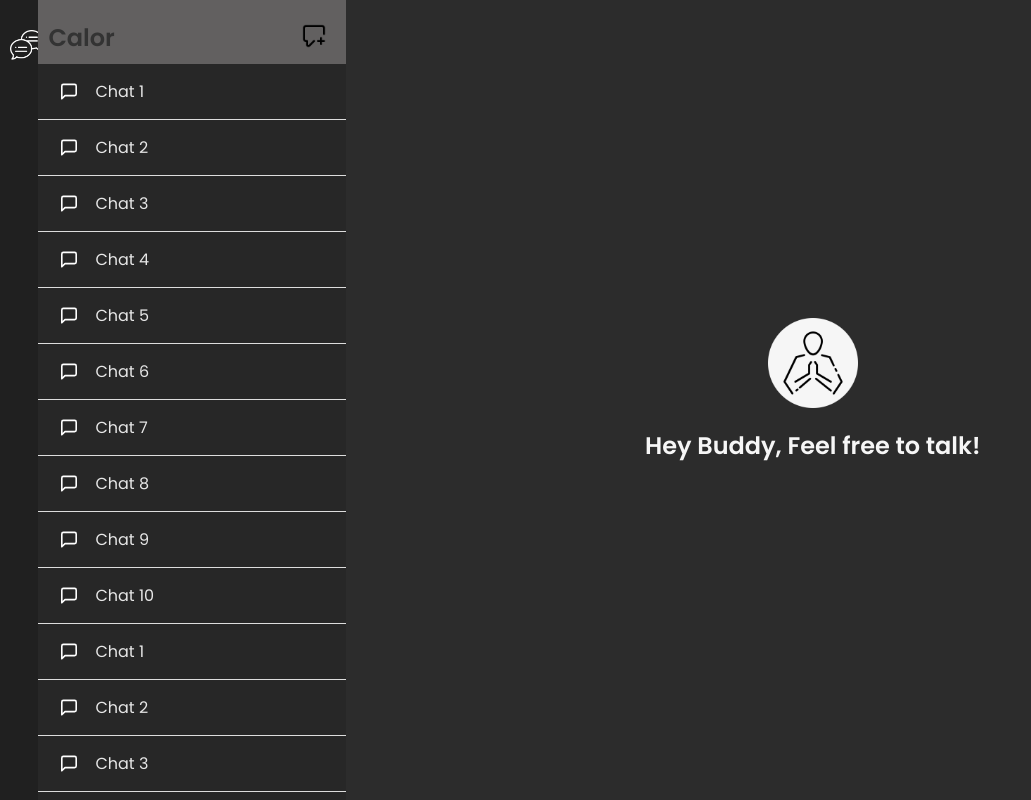
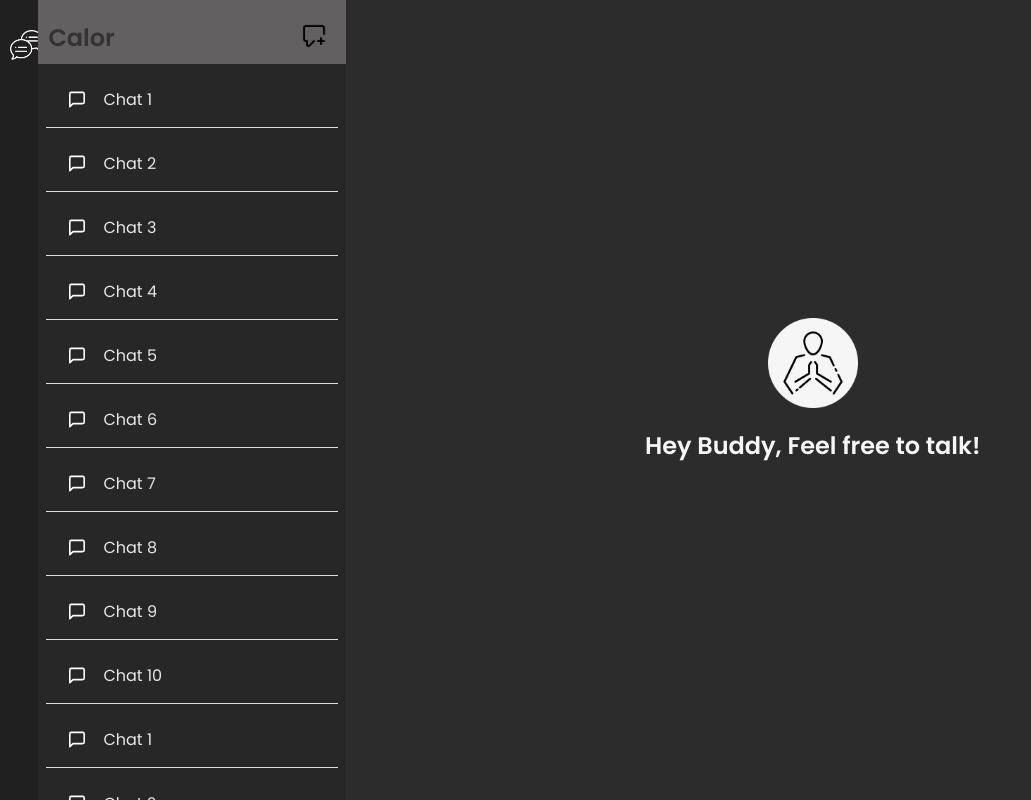
Before and after one commit to joelbkoshy/CALOR, a React (Create React App) app in the folder Calor-Frontend/Calor-client/: page /main in a window 1280 px wide. Shown: the whole page, without its empty margins (0-1031 px from the left). Built offline with nearby package versions, Linux system fonts and the light colour scheme; a web font is replaced by a local one.

Commit message:
Scrollbar ui changes

```diff
--- a/Calor-Frontend/Calor-client/src/pages/style.css
+++ b/Calor-Frontend/Calor-client/src/pages/style.css
@@ -268,8 +268,11 @@ h3 {
 }
 
 .chatsContainer .chatItem {
+  margin: 8px;
   padding: 15px;
   border-bottom: 1px solid #ddd;
+  border-top-right-radius: 10px;
+  border-top-left-radius: 10px;
   display: flex;
   flex-direction: row;
   font-family: "Poppins";
@@ -283,6 +286,9 @@ h3 {
   background-color: #e7e7e7;
   padding: 15px;
   border-bottom: 1px solid #ddd;
+  border-bottom-right-radius: 10px;
+  border-bottom-left-radius: 10px;
+
   cursor: pointer;
 }
 
@@ -294,6 +300,8 @@ h3 {
 .chatsContainer .chatItem.active {
   background-color: #e7e7e7;
   padding: 15px;
+  border-bottom-left-radius: 10px;
+  border-bottom-right-radius: 10px;
   border-bottom: 1px solid #ddd;
 }
 
```
Also changed, not shown: 1 other file (tests, documents, lock files or other folders).
